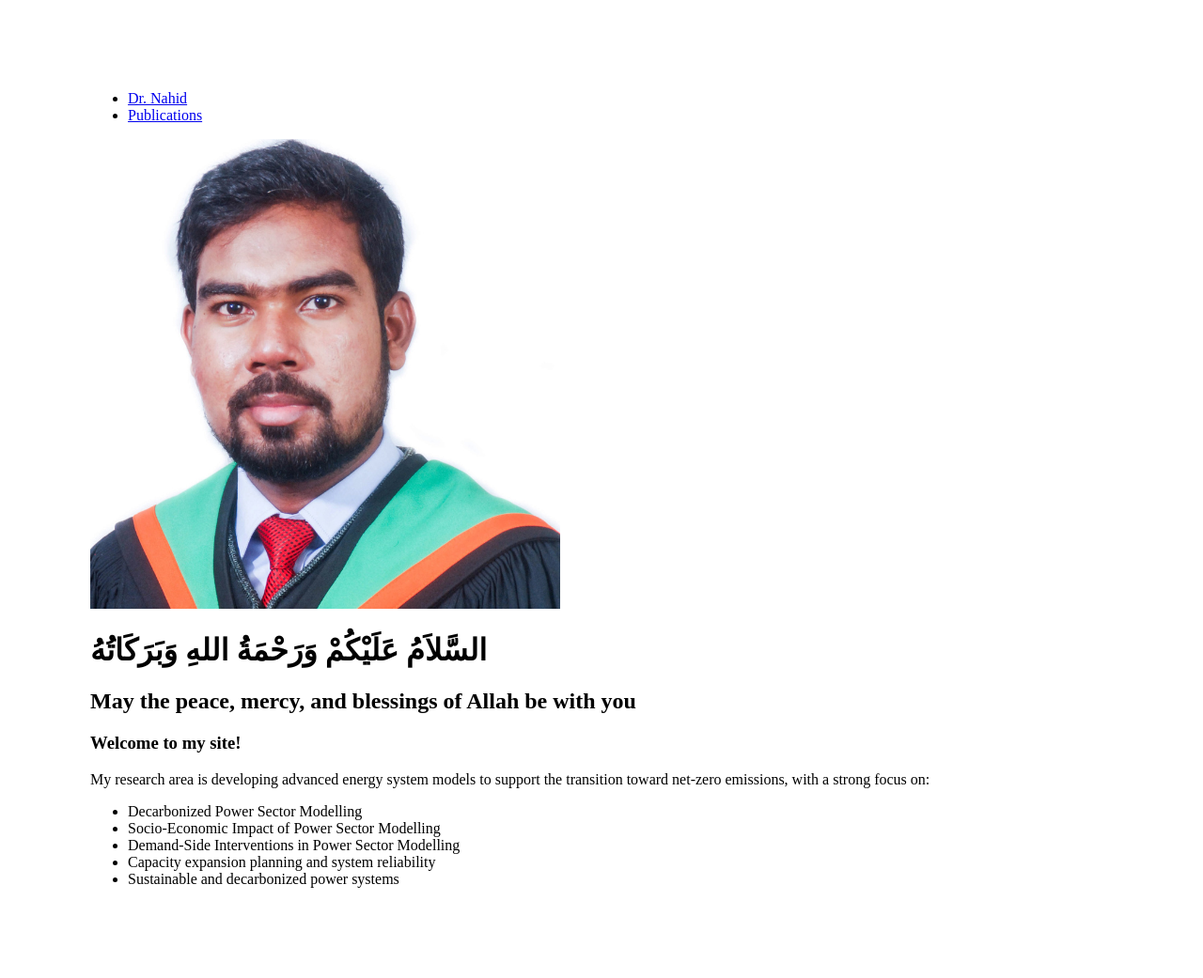
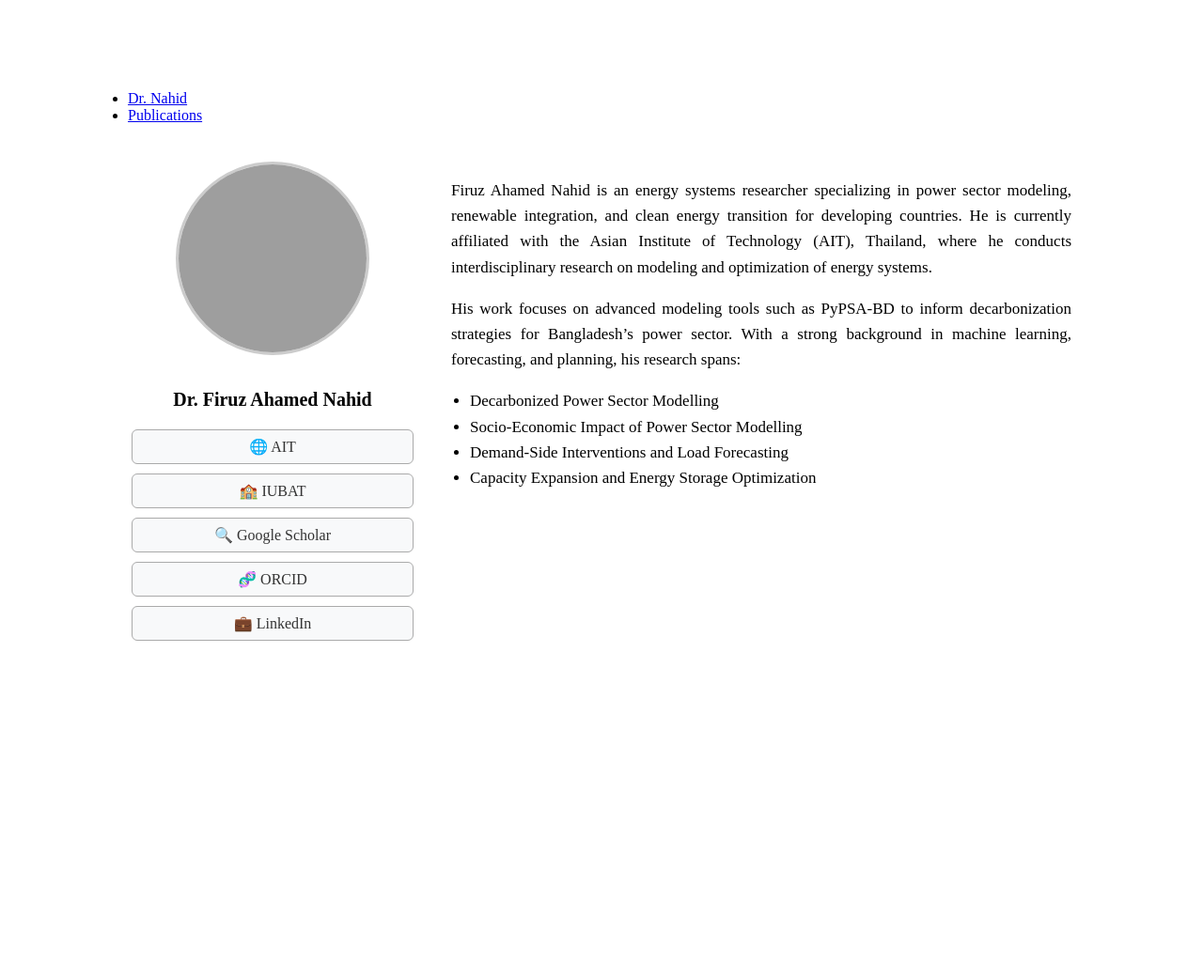
Before and after one commit to FiruzAhamed/firuzahamed.github.io, a Jekyll site: the page built from index.md, in a window 1280 px wide. Shown: the whole page at 94% size. Built offline with Jekyll 4.4.1, drawn with Linux system fonts in a browser that asks for light colours; after the commit the page ends 900 px from its top, so only the background shows below that; grey boxes are pictures that could not be loaded.

Commit message:
Update index.md

```diff
--- a/index.md
+++ b/index.md
@@ -4,7 +4,7 @@ title: Dr. Nahid
 permalink: /
 ---
 
-<!-- Minimal Top Navigation -->
+<!-- TOP NAVIGATION -->
 <nav class="top-nav">
   <ul>
     <li><a href="/">Dr. Nahid</a></li>
@@ -12,22 +12,36 @@ permalink: /
   </ul>
 </nav>
 
-<!-- Homepage Content -->
-<div class="home-hero">
-  <img src="/image/Untitled design.png" alt="Dr. Nahid" class="hero-img">
+<!-- TWO COLUMN CONTAINER -->
+<div class="homepage-container">
 
-  <h1>السَّلاَمُ عَلَيْكُمْ وَرَحْمَةُ اللهِ وَبَرَكَاتُهُ</h1>
-  <h2 class="subtitle">May the peace, mercy, and blessings of Allah be with you</h2>
-  <h3>Welcome to my site!</h3>
+  <!-- LEFT SECTION: PHOTO + BUTTONS -->
+  <div class="left-panel">
+    <img src="/image/nahid.png" alt="Dr. Nahid" class="profile-pic">
+    <h2>Dr. Firuz Ahamed Nahid</h2>
 
-  <p class="intro">
-    My research area is developing advanced energy system models to support the transition toward net-zero emissions, with a strong focus on:
-  </p>
-  <ul class="intro-list">
-    <li>Decarbonized Power Sector Modelling</li>
-    <li>Socio-Economic Impact of Power Sector Modelling</li>
-    <li>Demand-Side Interventions in Power Sector Modelling</li>
-    <li>Capacity expansion planning and system reliability</li>
-    <li>Sustainable and decarbonized power systems</li>
-  </ul>
+    <div class="link-buttons">
+      <a href="https://ait.ac.th" target="_blank">🌐 AIT</a>
+      <a href="https://iubat.edu" target="_blank">🏫 IUBAT</a>
+      <a href="https://scholar.google.com" target="_blank">🔍 Google Scholar</a>
+      <a href="https://orcid.org" target="_blank">🧬 ORCID</a>
+      <a href="https://linkedin.com" target="_blank">💼 LinkedIn</a>
+    </div>
+  </div>
+
+  <!-- RIGHT SECTION: BIO -->
+  <div class="right-panel">
+    <p>
+      Firuz Ahamed Nahid is an energy systems researcher specializing in power sector modeling, renewable integration, and clean energy transition for developing countries. He is currently affiliated with the Asian Institute of Technology (AIT), Thailand, where he conducts interdisciplinary research on modeling and optimization of energy systems.
+    </p>
+    <p>
+      His work focuses on advanced modeling tools such as PyPSA-BD to inform decarbonization strategies for Bangladesh’s power sector. With a strong background in machine learning, forecasting, and planning, his research spans:
+    </p>
+    <ul>
+      <li>Decarbonized Power Sector Modelling</li>
+      <li>Socio-Economic Impact of Power Sector Modelling</li>
+      <li>Demand-Side Interventions and Load Forecasting</li>
+      <li>Capacity Expansion and Energy Storage Optimization</li>
+    </ul>
+  </div>
 </div>
```
